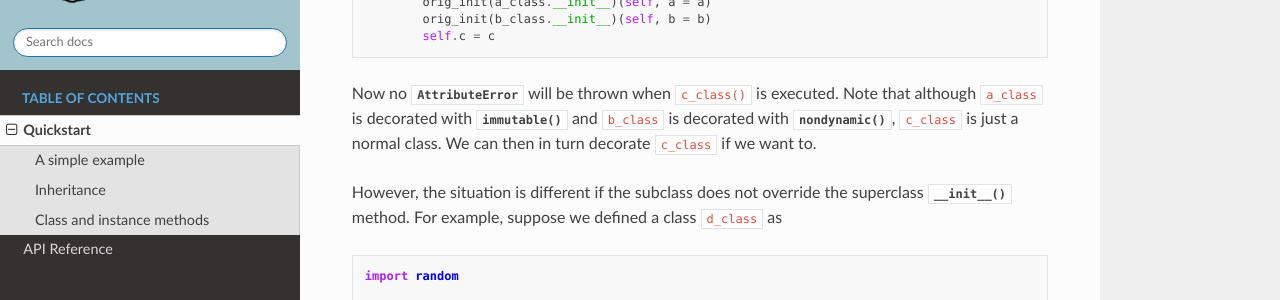
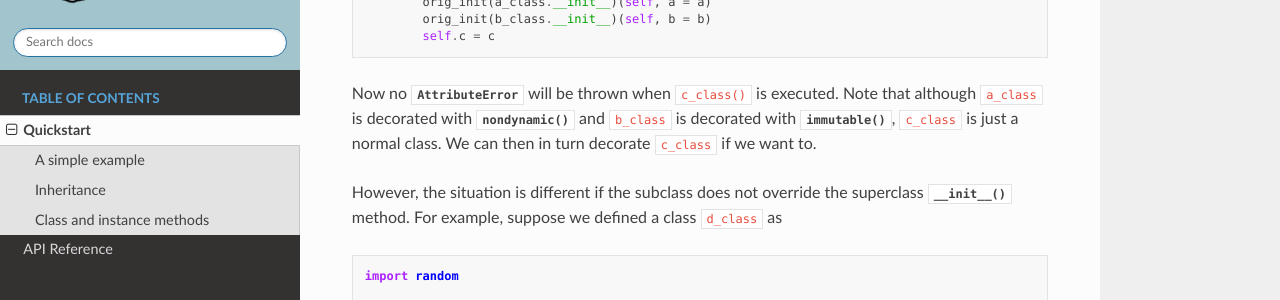
Before and after one commit to phetdam/touketsu, a Sphinx documentation site: the page built from doc/source/quickstart.rst, in a window 1280 px wide and 900 px high, scrolled down 2553 px. Shown: the part 147-447 px from the top of the window. Built offline with Sphinx 7.4.7 and the Read the Docs theme 2.0.0, drawn with Linux system fonts in a browser that asks for light colours.

```diff
--- a/doc/source/quickstart.rst
+++ b/doc/source/quickstart.rst
@@ -160,8 +160,8 @@ methods, returning the original class :meth:`__init__`. Therefore, if we define
 
 Now no :class:`AttributeError` will be thrown when ``c_class()`` is executed.
 Note that although ``a_class`` is decorated with
-:func:`~touketsu.core.immutable` and ``b_class`` is decorated with
-:func:`~touketsu.core.nondynamic`, ``c_class`` is just a normal class. We can
+:func:`~touketsu.core.nondynamic` and ``b_class`` is decorated with
+:func:`~touketsu.core.immutable`, ``c_class`` is just a normal class. We can
 then in turn decorate ``c_class`` if we want to.
 
 However, the situation is different if the subclass does not override the
```
